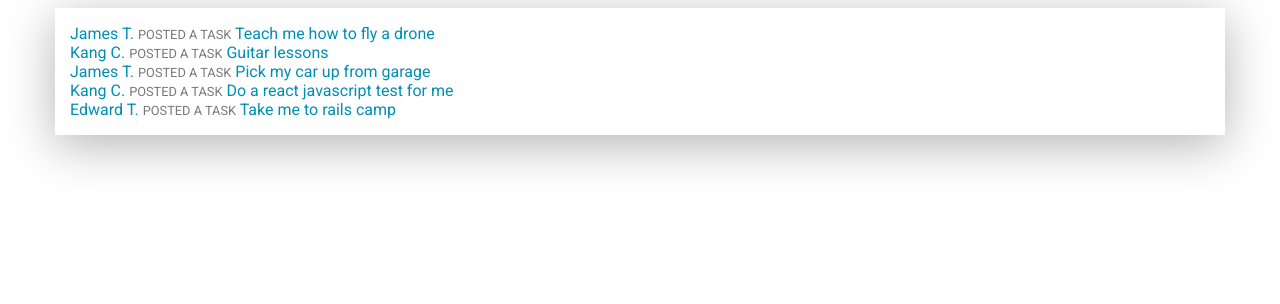
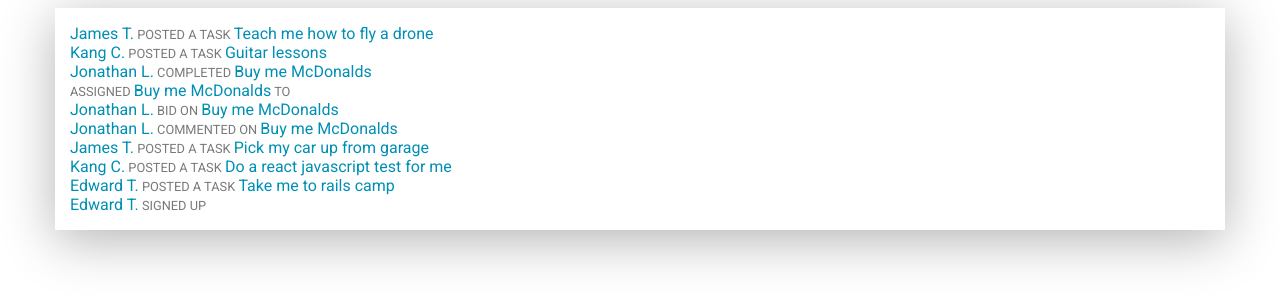
Before and after one commit to moiscraycray/Airtasker-Challenge, a React (Create React App) app: page / in a window 1280 px wide. Shown: the top 304 px of the page. Built offline with nearby package versions, Linux system fonts and the light colour scheme.

Commit message:
add the remaining 'actions' to displayFeed function

```diff
--- a/src/components/activity-feed.js
+++ b/src/components/activity-feed.js
@@ -34,7 +34,56 @@ class ActivityFeed extends Component {
 
   displayFeed = (name, action, task) => {
     if (action === 'posted') {
-      return <li><span className="blue">{name}</span> <span className="uppercase xsmall boulder">posted a task</span> <span className="blue">{task}</span></li>
+      return (
+        <li>
+          <span className="blue">{name}</span>
+          <span className="uppercase xsmall boulder"> posted a task </span>
+          <span className="blue">{task}</span>
+        </li>
+      )
+    } else if (action === 'completed') {
+      return (
+        <li>
+          <span className="blue">{name}</span>
+          <span className="uppercase xsmall boulder"> completed </span>
+          <span className="blue">{task}</span>
+        </li>
+      )
+    } else if (action === 'assigned') {
+      return (
+        <li>
+          <span className="blue">{name}</span>
+          <span className="uppercase xsmall boulder"> assigned </span>
+          <span className="blue">{task}</span>
+          <span className="uppercase xsmall boulder"> to </span>
+          <span className="blue"></span>
+        </li>
+      )
+    } else if (action === 'bid') {
+      return (
+        <li>
+          <span className="blue">{name}</span>
+          <span className="uppercase xsmall boulder"> bid on </span>
+          <span className="blue">{task}</span>
+        </li>
+      )
+    } else if (action === 'comment') {
+      return (
+        <li>
+          <span className="blue">{name}</span>
+          <span className="uppercase xsmall boulder"> commented on </span>
+          <span className="blue">{task}</span>
+        </li>
+      )
+    } else if (action === 'joined') {
+      return (
+        <li>
+          <span className="blue">{name}</span>
+          <span className="uppercase xsmall boulder"> signed up </span>
+        </li>
+      )
+    } else {
+      return <p>error</p>
     }
   }
 
@@ -44,9 +93,10 @@ class ActivityFeed extends Component {
     const taskName = this.getTaskName()
     const displayFeed = this.displayFeed
     let feed = events.map((x) => {
-      if (x.event === 'posted') {
-        return displayFeed(nameId[x.profile_ids], x.event, taskName[x.task_id])
-      }
+
+        // console.log(nameId[x.profile_ids])
+
+      return displayFeed(nameId[x.profile_ids], x.event, taskName[x.task_id])
     })
     return feed
   }
```
